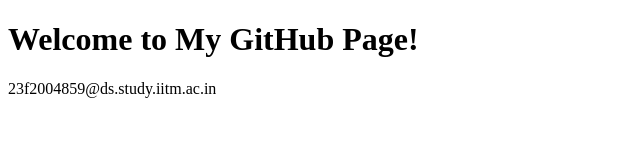
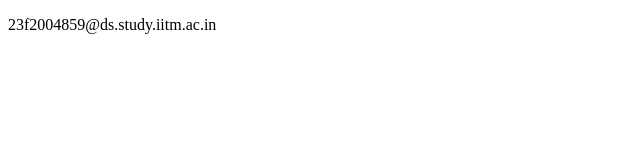
Before and after one commit to Geniusnotnot7/iitm-pages-deployment, a plain HTML site: page index.html in a window 1280 px wide. Shown: the whole page, without its empty margins (0-640 px from the left). Drawn offline with Linux system fonts and the light colour scheme.

Commit message:
Update index.html

```diff
--- a/index.html
+++ b/index.html
@@ -6,7 +6,13 @@
     <title>My GitHub Page</title>
 </head>
 <body>
-    <h1>Welcome to My GitHub Page!</h1>
-    <p>23f2004859&#64;ds.study.iitm.ac.in</p>
+
+    <p><span id="email"></span></p>
+
+    <script>
+        // Dynamically insert the email address
+        const email = "23f2004859" + "@" + "ds.study.iitm.ac.in";
+        document.getElementById("email").textContent = email;
+    </script>
 </body>
 </html>
```
